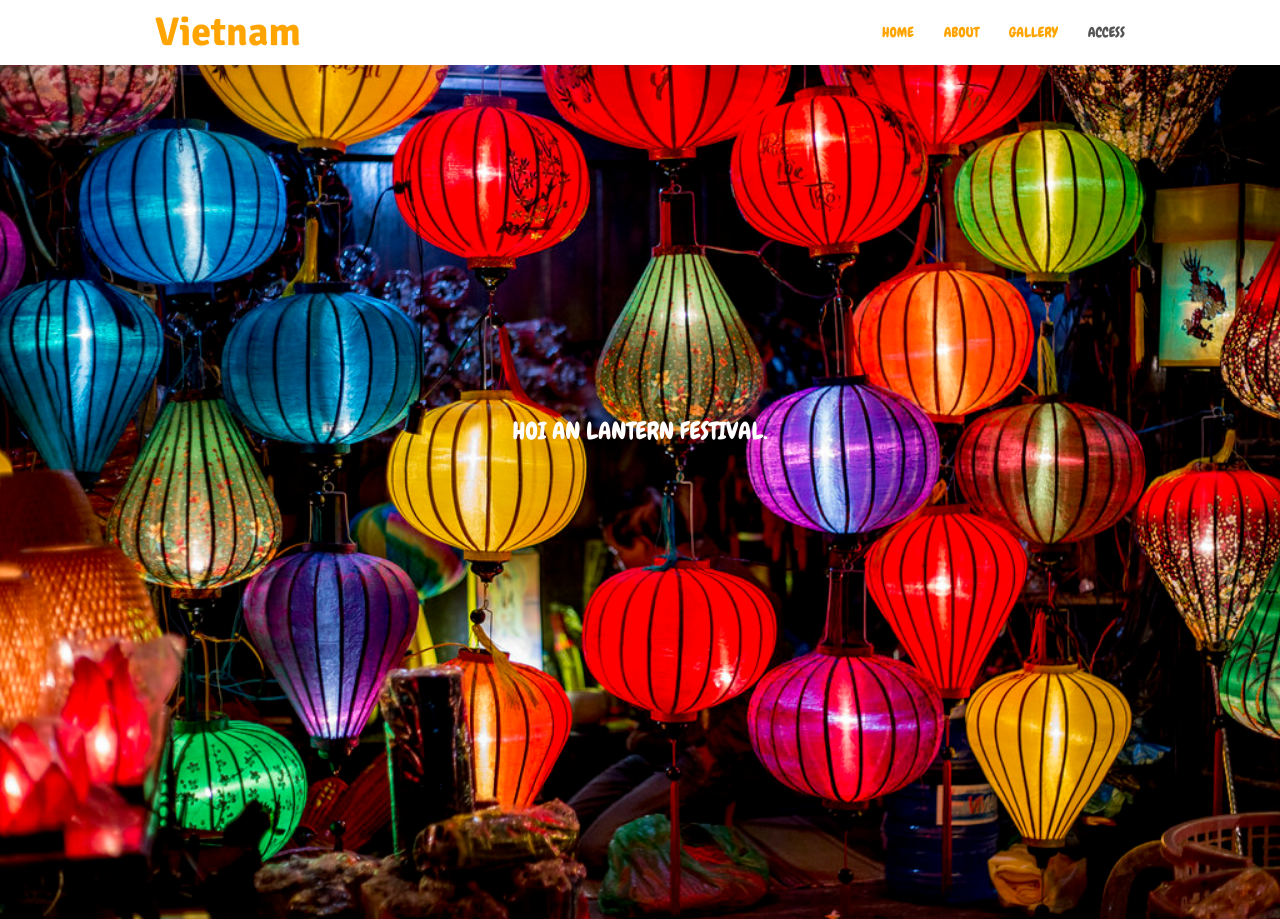
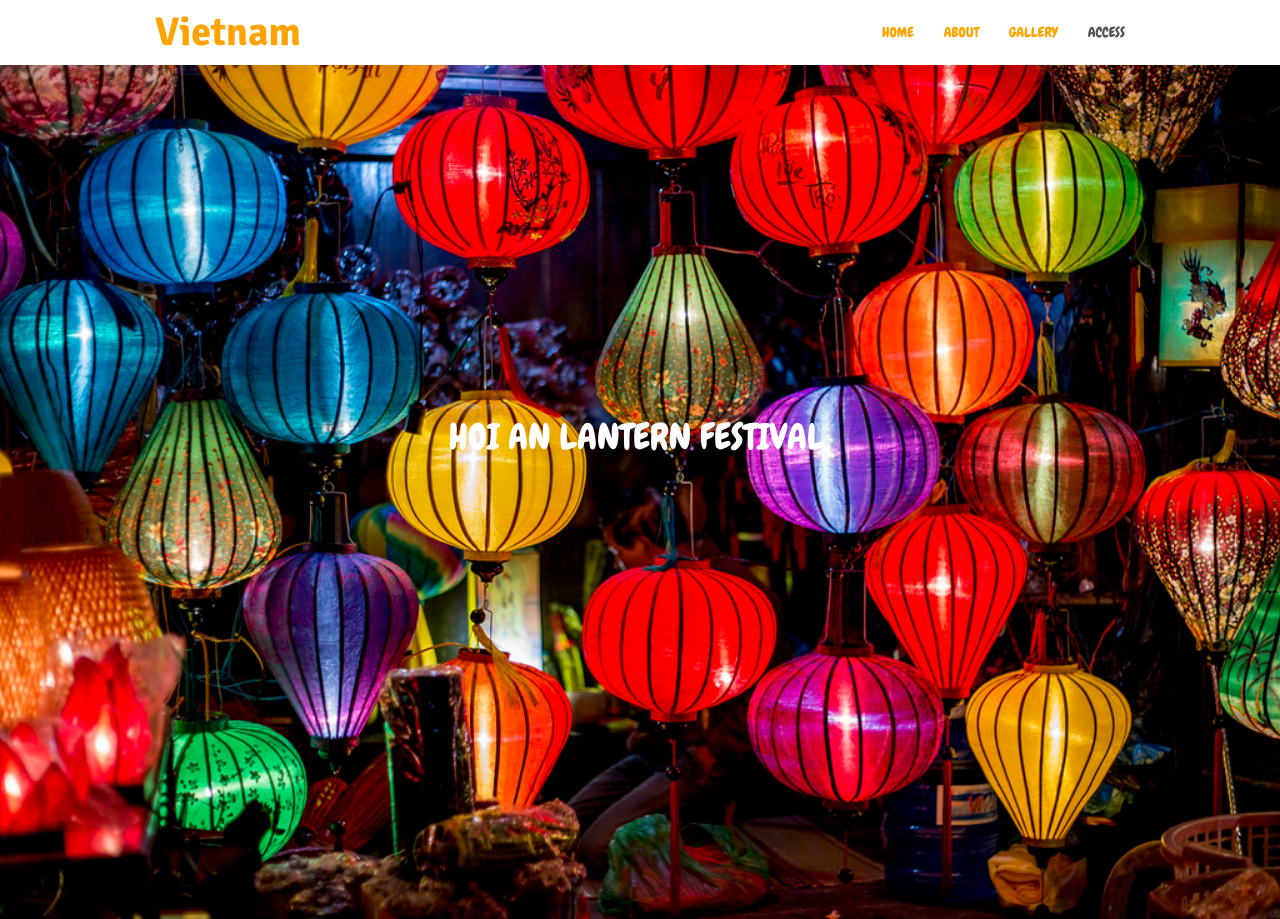
Before and after one commit to swuPooh/web, a plain HTML site: page index.html in a window 1280 px wide. Shown: the top 919 px of the page. Drawn offline with Linux system fonts and the light colour scheme; some packages are replaced by stand-ins of ours.

Commit message:
Update index.html

```diff
--- a/index.html
+++ b/index.html
@@ -58,7 +58,7 @@
 			<li>
 				<img src="images/hoian.jpg" alt="Pizza Image 1">
 				<div class="flex-caption">
-					<h3 class="slider-subtitle">Hoi An Lantern Festival.</h3>
+					<h1 class="slider-subtitle">Hoi An Lantern Festival.</h1>
 
 			</li>
 			<li>
```
